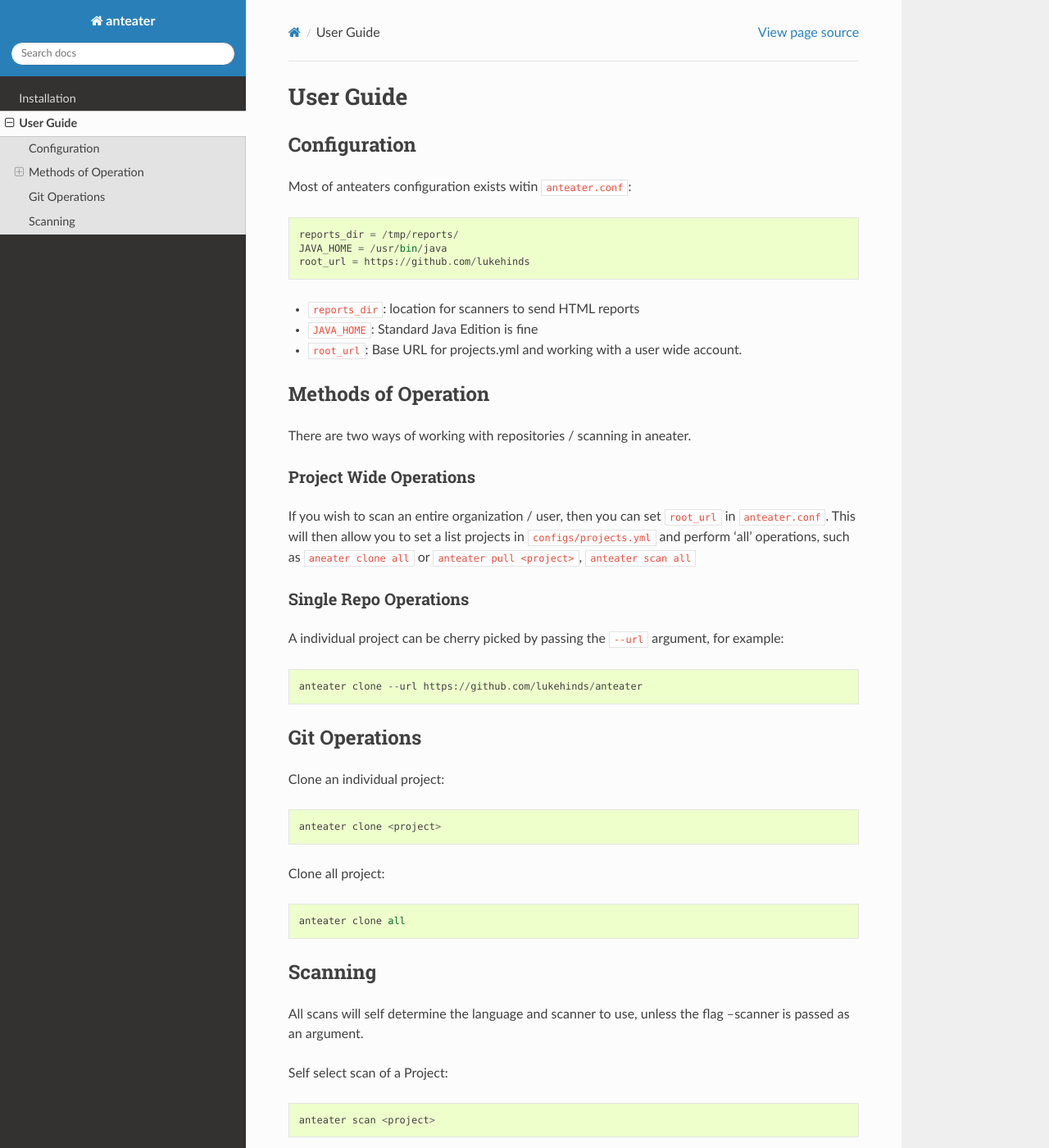
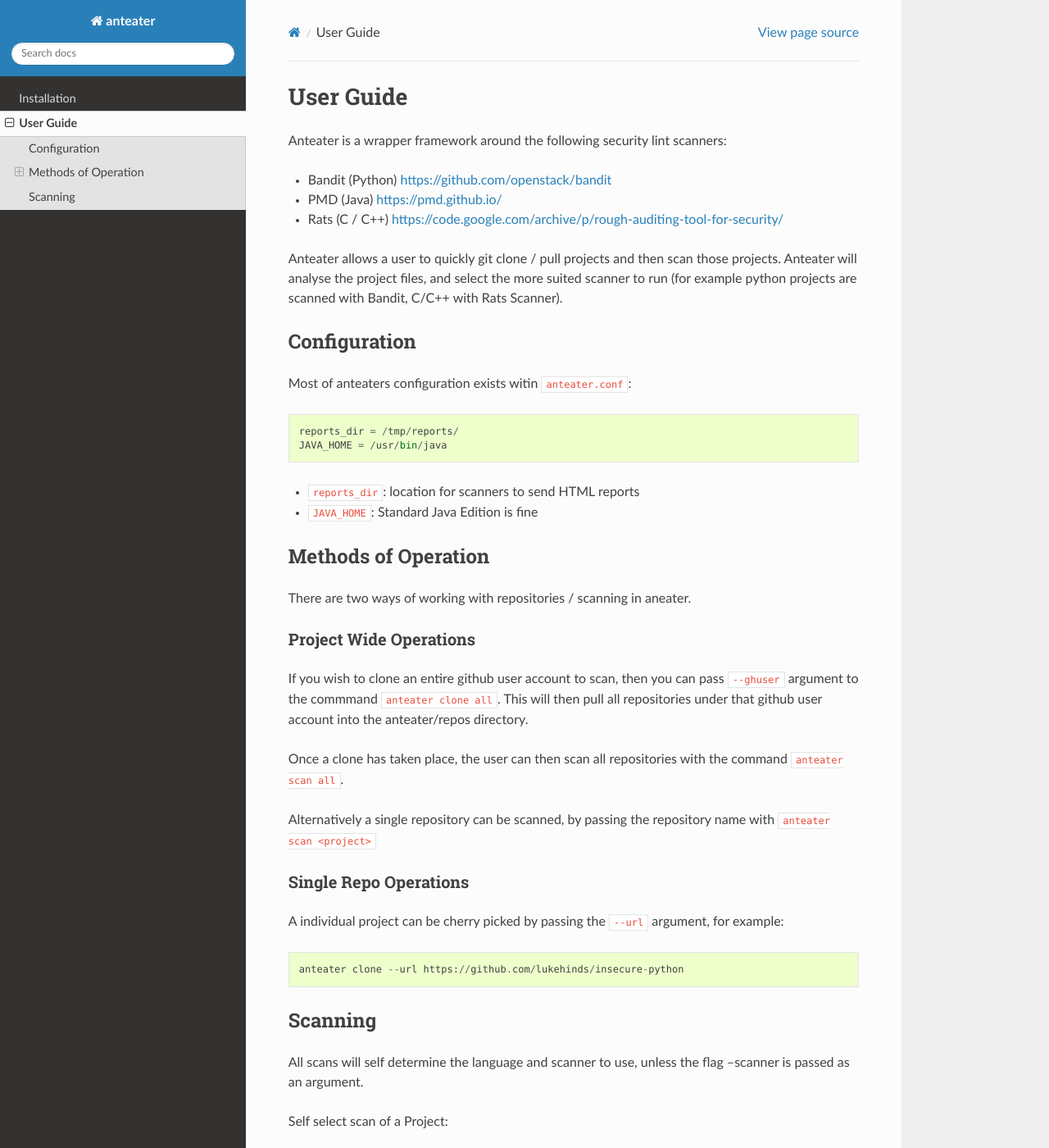
Before and after one commit to anteater/anteater, a Sphinx documentation site: the page built from docs/user_guide.rst, in a window 1280 px wide and 1400 px high. Shown: the whole window at 82% size. Built offline with Sphinx 7.4.7 and the Read the Docs theme 2.0.0, drawn with Linux system fonts in a browser that asks for light colours; formulas are drawn with MathJax 3; the version number could not be read and is left out.

Commit message:
Docs update

```diff
--- a/docs/installation.rst
+++ b/docs/installation.rst
@@ -20,6 +20,10 @@
 VirtualEnv::
 
     sudo dnf install python-virtualenv
+
+Python Pip::
+
+    sudo dnf install python-pip
 
 Git::
 
--- a/docs/user_guide.rst
+++ b/docs/user_guide.rst
@@ -1,6 +1,17 @@
 ==========
 User Guide
 ==========
+
+Anteater is a wrapper framework around the following security lint scanners:
+
+* Bandit (Python) https://github.com/openstack/bandit
+* PMD (Java) https://pmd.github.io/
+* Rats (C / C++) https://code.google.com/archive/p/rough-auditing-tool-for-security/
+
+Anteater allows a user to quickly git clone / pull projects and then scan those
+projects. Anteater will analyse the project files, and select the more suited
+scanner to run (for example python projects are scanned with Bandit, C/C++ with
+Rats Scanner).
 
 Configuration
 -------------
@@ -9,11 +20,9 @@
 
     reports_dir = /tmp/reports/
     JAVA_HOME = /usr/bin/java
-    root_url = https://github.com/lukehinds
 
 * ``reports_dir``: location for scanners to send HTML reports
 * ``JAVA_HOME``: Standard Java Edition is fine
-* ``root_url``: Base URL for projects.yml and working with a user wide account.
 
 Methods of Operation
 --------------------
@@ -23,10 +32,17 @@
 Project Wide Operations
 ~~~~~~~~~~~~~~~~~~~~~~~
 
-If you wish to scan an entire organization / user, then you can set ``root_url``
-in ``anteater.conf``.  This will then allow you to set a list projects in
-``configs/projects.yml`` and perform 'all' operations, such as
-``aneater clone all`` or ``anteater pull <project>``, ``anteater scan all``
+If you wish to clone an entire github user account to scan, then you can pass
+``--ghuser`` argument to the commmand ``anteater clone all``.  This will then
+pull all repositories under that github user account into the anteater/repos
+directory.
+
+Once a clone has taken place, the user can then scan all repositories with the
+command ``anteater scan all``.
+
+Alternatively a single repository can be scanned, by passing the repository
+name with ``anteater scan <project>``
+
 
 Single Repo Operations
 ~~~~~~~~~~~~~~~~~~~~~~
@@ -34,18 +50,7 @@
 A individual project can be cherry picked by passing the ``--url`` argument,
 for example::
 
-    anteater clone --url https://github.com/lukehinds/anteater
-
-Git Operations
---------------
-
-Clone an individual project::
-
-    anteater clone <project>
-
-Clone all project::
-
-    anteater clone all
+    anteater clone --url https://github.com/lukehinds/insecure-python
 
 Scanning
 --------
--- a/requirements.txt
+++ b/requirements.txt
@@ -13,9 +13,7 @@
 netaddr==0.7.18
 oslo.i18n==3.9.0
 pbr==1.10.0
-PyGithub==1.28
 pytz==2016.6.1
-PyYAML==3.11
 requests==2.11.1
 rfc3986==0.3.1
 sh==1.11
```
